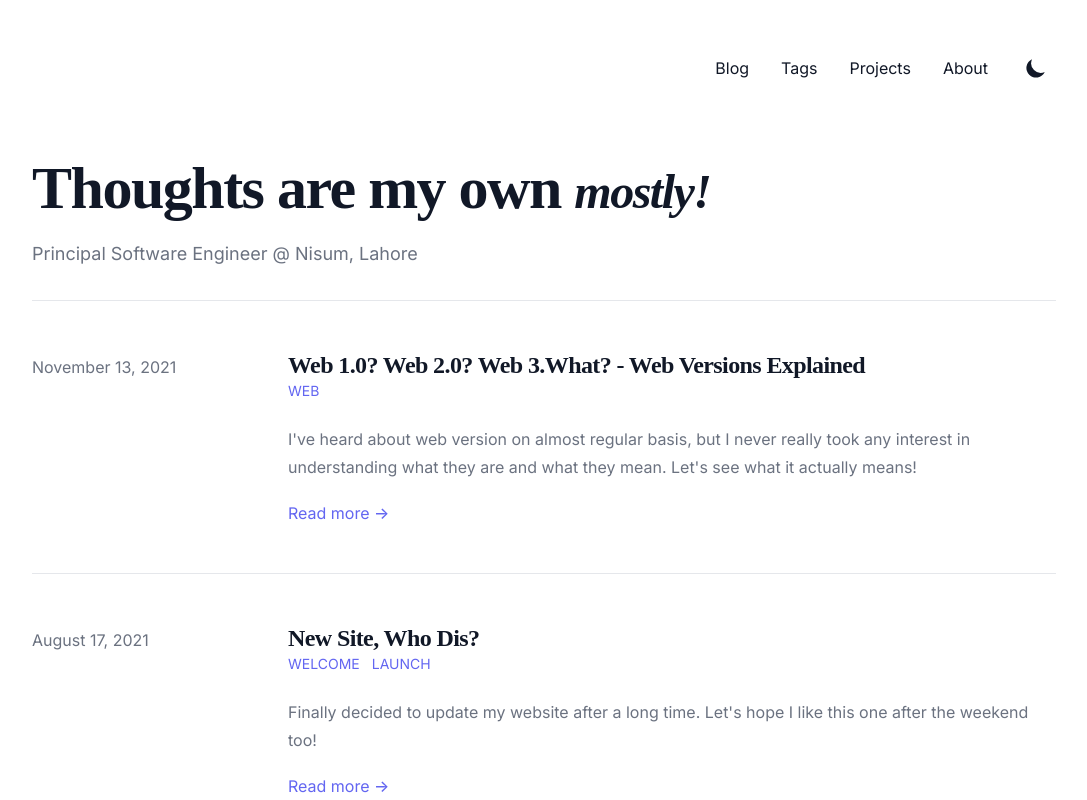
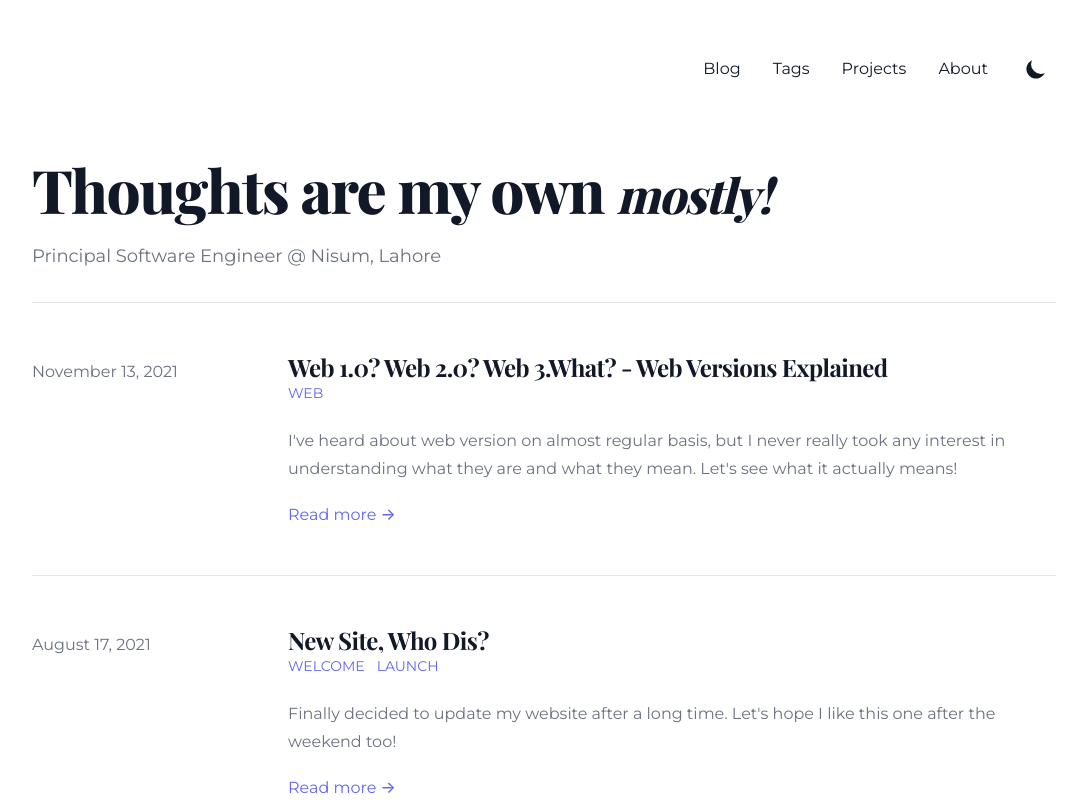
Before and after one commit to rohitcoder/arximughal, a Next.js app: page / in a window 1280 px wide. Shown: the top 800 px of the page, without its empty margins (96-1183 px from the left). Built offline with nearby package versions, Linux system fonts and the light colour scheme.

Commit message:
update fonts

```diff
--- a/css/tailwind.css
+++ b/css/tailwind.css
@@ -37,7 +37,7 @@ h3,
 h4,
 h5,
 h6 {
-  font-family: 'Rozha One';
+  font-family: 'Playfair Display';
 }
 
 .header-title {
--- a/layouts/PostLayout.js
+++ b/layouts/PostLayout.js
@@ -45,7 +45,7 @@ export default function PostLayout({ frontMatter, authorDetails, next, prev, chi
             </div>
           </header>
           <div
-            className="pb-8 divide-y divide-gray-200 xl:divide-y-0 dark:divide-gray-700 xl:grid xl:grid-cols-4 xl:gap-x-6"
+            className="pb-8 divide-y divide-gray-200 xl:divide-y-0 dark:divide-gray-700 xl:grid xl:grid-cols-4 xl:gap-x-6 text-xl"
             style={{ gridTemplateRows: 'auto 1fr' }}
           >
             <dl className="pt-6 pb-10 xl:pt-11 xl:border-b xl:border-gray-200 xl:dark:border-gray-700">
@@ -84,7 +84,7 @@ export default function PostLayout({ frontMatter, authorDetails, next, prev, chi
               </dd>
             </dl>
             <div className="divide-y divide-gray-200 dark:divide-gray-700 xl:pb-0 xl:col-span-3 xl:row-span-2">
-              <div className="pt-10 pb-8 prose dark:prose-dark max-w-none">{children}</div>
+              <div className="pt-10 pb-8 prose dark:prose-dark max-w-none text-lg">{children}</div>
               <div className="pt-6 pb-6 text-sm text-gray-700 dark:text-gray-300">
                 <Link href={discussUrl(slug)} rel="nofollow">
                   {'Discuss on Twitter'}
--- a/layouts/PostSimple.js
+++ b/layouts/PostSimple.js
@@ -30,11 +30,11 @@ export default function PostLayout({ frontMatter, authorDetails, next, prev, chi
             </div>
           </header>
           <div
-            className="pb-8 divide-y divide-gray-200 xl:divide-y-0 dark:divide-gray-700 "
+            className="pb-8 divide-y divide-gray-200 xl:divide-y-0 dark:divide-gray-700"
             style={{ gridTemplateRows: 'auto 1fr' }}
           >
             <div className="divide-y divide-gray-200 dark:divide-gray-700 xl:pb-0 xl:col-span-3 xl:row-span-2">
-              <div className="pt-10 pb-8 prose dark:prose-dark max-w-none">{children}</div>
+              <div className="pt-10 pb-8 prose dark:prose-dark max-w-none text-lg">{children}</div>
             </div>
             <Comments frontMatter={frontMatter} />
             <footer>
--- a/pages/_document.js
+++ b/pages/_document.js
@@ -23,8 +23,10 @@ class MyDocument extends Document {
           <meta name="theme-color" content="#000000" />
           <link rel="alternate" type="application/rss+xml" href="/feed.xml" />
           <link rel="preconnect" href="https://fonts.gstatic.com" crossOrigin="anonymous" />
+          <link rel="preconnect" href="https://fonts.googleapis.com" />
+          <link rel="preconnect" href="https://fonts.gstatic.com" crossOrigin />
           <link
-            href="https://fonts.googleapis.com/css2?family=Inter:wght@400;600;700&display=swap"
+            href="https://fonts.googleapis.com/css2?family=Montserrat:wght@100;200;300;400&family=Playfair+Display:wght@700;800&display=swap"
             rel="stylesheet"
           />
           <link
--- a/tailwind.config.js
+++ b/tailwind.config.js
@@ -17,8 +17,9 @@ module.exports = {
         14: '3.5rem',
       },
       fontFamily: {
-        sans: ['Inter', ...defaultTheme.fontFamily.sans],
+        sans: ['Montserrat', ...defaultTheme.fontFamily.sans],
       },
+      fontWeight: '400',
       colors: {
         primary: colors.indigo,
         gray: colors.gray,
```
